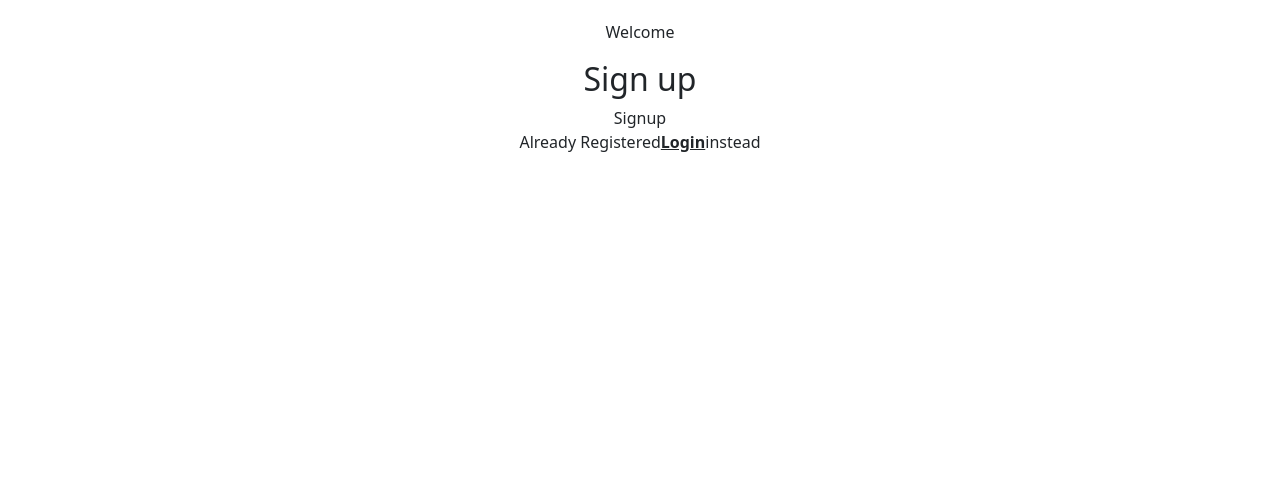
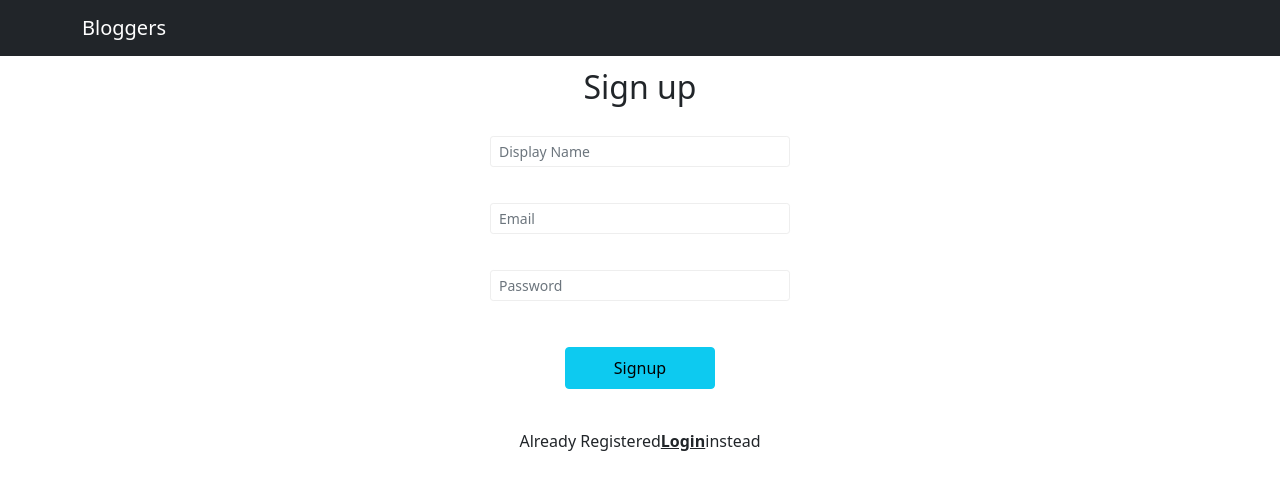
Before and after one commit to TashwillAndries/Bloggers, a Vue app: page / in a window 1280 px wide. Both pictures are taken after a click on the element "Signup". Shown: the top 490 px of the page. Built offline with nearby package versions, Linux system fonts and the light colour scheme.

Commit message:
new updates

```diff
--- a/src/components/Navbar.vue
+++ b/src/components/Navbar.vue
@@ -1,7 +1,7 @@
 <template>
-  <nav class="navbar navbar-expand-lg py-3 fixed-top">
+  <nav class="navbar navbar-expand-lg bg-dark navbar-dark fixed-top">
     <div class="container">
-      <a href="#" class="navbar-brand text-dark">Bloggers</a>
+      <a href="#" class="navbar-brand">Bloggers</a>
       <button
         class="navbar-toggler"
         type="button"
@@ -10,17 +10,6 @@
       >
         <span class="navbar-toggler-icon"></span>
       </button>
-
-      <div class="collapse navbar-collapse" id="navmenu">
-        <ul class="navbar-nav ms-auto">
-          <li>
-            Login
-          </li>
-          <li>
-            Signup
-          </li>
-        </ul>
-      </div>
     </div>
   </nav>
 </template>
@@ -29,15 +18,4 @@
 export default {};
 </script>
 
-<style scoped>
-.nav-link.login-link {
-  padding: 5px 10px;
-  background: green;
-  margin-right: 25px;
-}
-
-.nav-link.signup-link {
-  padding: 5px 10px;
-  background: blue;
-}
-</style>
+<style></style>
--- a/src/components/SignupForm.vue
+++ b/src/components/SignupForm.vue
@@ -1,9 +1,55 @@
 <template>
-  Signup
+  <Navbar />
+  <form @click.prevent="handleSubmit">
+    <div class="input-group input-group-sm mb-3">
+      <input
+        type="text"
+        class="form-control"
+        placeholder="Display Name"
+        v-model="displayName"
+      />
+    </div>
+    <div class="input-group input-group-sm mb-3">
+      <input
+        type="email"
+        class="form-control"
+        placeholder="Email"
+        v-model="email"
+      />
+    </div>
+    <div class="input-group input-group-sm mb-3">
+      <input
+        type="password"
+        class="form-control"
+        placeholder="Password"
+        v-model="password"
+      />
+    </div>
+    <button type="button" class="btn btn-info p-2 px-5">Signup</button>
+  </form>
 </template>
 
 <script>
-export default {};
+import { ref } from "@vue/reactivity";
+import Navbar from "../components/Navbar.vue";
+import useSignup from "../composable/useSignup";
+export default {
+  components: { Navbar },
+  setup(props, context) {
+    const { error, signup } = useSignup();
+    const displayName = ref("");
+    const email = ref("");
+    const password = ref("");
+
+    const handleSubmit = async () => {
+      await signup(email.value, password.value, displayName.value);
+      if (!error.value) {
+        context.emit("signup");
+      }
+    };
+    return { displayName, email, password, handleSubmit, error };
+  },
+};
 </script>
 
 <style></style>
--- /dev/null
+++ b/src/composable/useSignup.js
@@ -0,0 +1,28 @@
+import { ref } from "@vue/reactivity";
+import { projectAuth } from "../firebase/config";
+
+const error = ref(null);
+const signup = async (email, password, displayName) => {
+  error.value = null;
+  try {
+    const res = await projectAuth.createUserWithEmailAndPassword(
+      email,
+      password
+    );
+    if (!res) {
+      throw new Error("Could not complete the signup");
+    }
+    await res.user.updateProfile({ displayName });
+    error.value = null;
+    return res;
+  } catch (err) {
+    console.log(err.message);
+    error.value = err.message;
+  }
+};
+
+const useSignup = () => {
+  return { error, signup };
+};
+
+export default useSignup;
--- a/src/views/Welcome.vue
+++ b/src/views/Welcome.vue
@@ -1,6 +1,5 @@
 <template>
   <div class="welcome container">
-    <p>Welcome</p>
     <div v-if="showLogin">
       <h2>Login</h2>
       <LoginForm />
@@ -9,7 +8,7 @@
       </p>
     </div>
     <div v-else>
-      <h2>Sign up</h2>
+      <h2 class="mt-5">Sign up</h2>
       <SignupForm />
       <p>
         Already Registered<span @click="showLogin = true">Login</span>instead
@@ -60,5 +59,6 @@ export default {
 }
 .welcome button {
   margin: 20px auto;
+  padding: 15px 10px;
 }
 </style>
```
